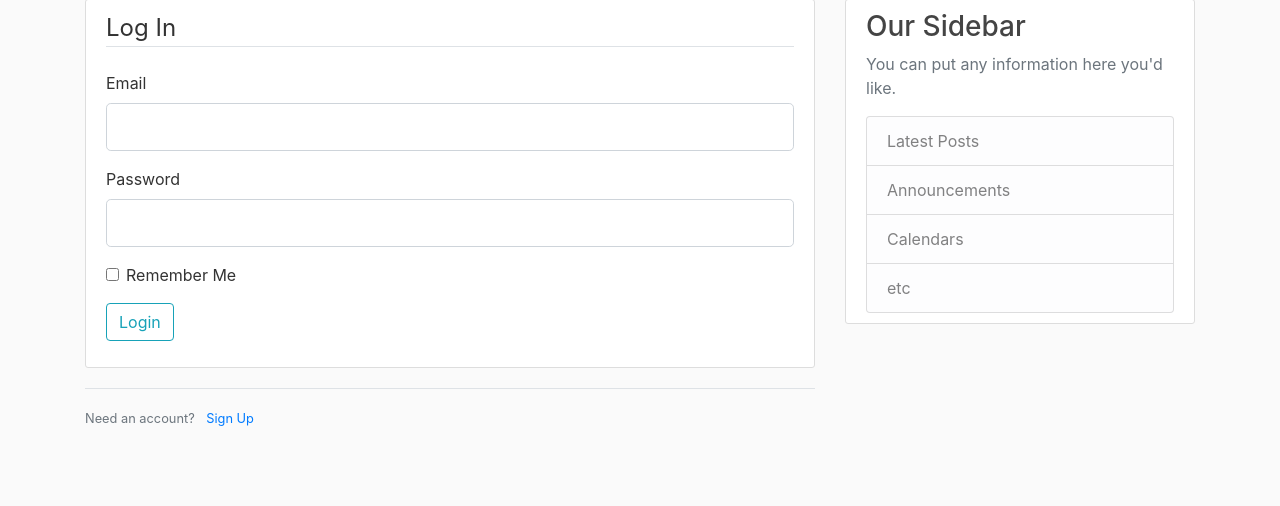
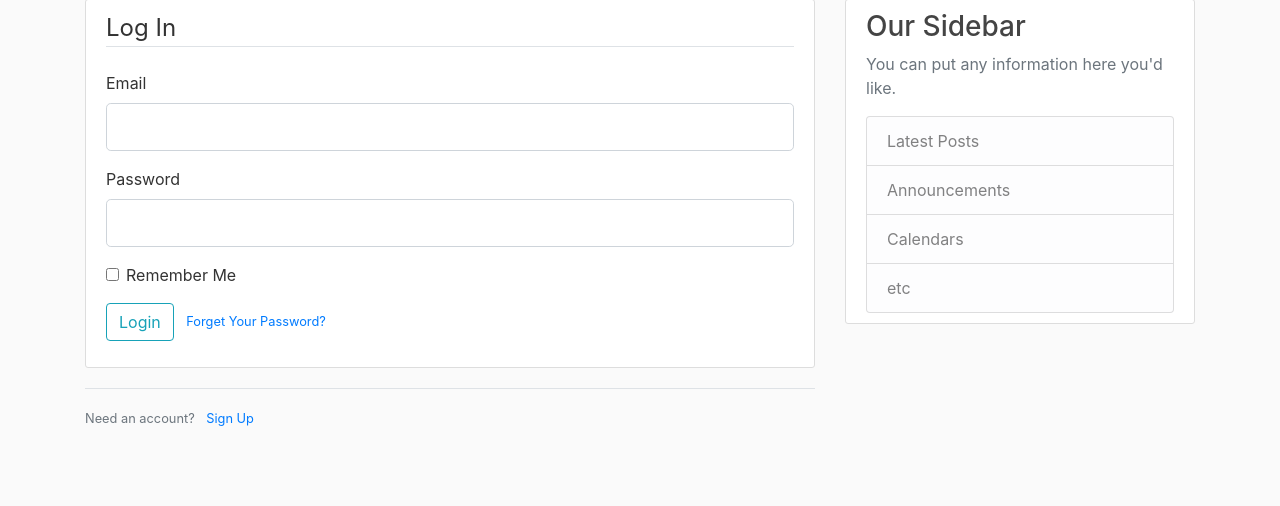
Before and after one commit to dmerc12/BankingApp, a Flask app: page / in a window 1280 px wide. Shown: the part 81-587 px from the top of the page. Run offline with Flask 2, Linux system fonts and the light colour scheme; some libraries are stand-ins or nearby versions.

Commit message:
reset password page visible now without an error, however one is thrown when form is submitted

```diff
--- a/PythonAPI/API/customers/routes.py
+++ b/PythonAPI/API/customers/routes.py
@@ -34,14 +34,15 @@ def register():
     return render_template("register.html", title="Register", form=register_form)
 
 @users.route("/")
-@users.route("/login")
+@users.route("/login", methods=["GET", "POST"])
 def login():
     if current_user.is_authenticated:
         return redirect(url_for('home'))
     form = LoginForm()
     if form.validate_on_submit():
         email = form.email.data
-        user = customer_sao.service_get_customer_by_email(email)
+        password = bcrypt.generate_password_hash(form.password.data).decode("utf-8")
+        user = customer_sao.service_login(email, password)
         if user and bcrypt.check_password_hash(user.password, form.password.data):
             login_user(user, remember=form.remember.data)
             next_page = request.args.get('next')
--- a/PythonAPI/API/templates/login.html
+++ b/PythonAPI/API/templates/login.html
@@ -39,7 +39,9 @@
             <div class="form-group">
                 {{ form.submit(class="btn btn-outline-info") }}
                 <small class="text-muted ml-2">
-                    <a href="{{ url_for('customers.reset_request') }}"></a>
+                    <a href="{{ url_for('main.home') }}"></a>
+                    <a href="{{ url_for('customers.reset_request') }}">Forget Your Password?</a>
+
                 </small>
             </div>
         </form>
--- a/PythonAPI/API/templates/reset_request.html
+++ b/PythonAPI/API/templates/reset_request.html
@@ -8,7 +8,7 @@
                 <div class="form-group">
                     {{ form.email.label(class="form-control-label") }}
                     {% if form.email.errors %}
-                        {{ form.email(class=""form-control form-control-lg is-invalid") }}
+                        {{ form.email(class="form-control form-control-lg is-invalid") }}
                         <div class="invalid-feedback">
                             {% for error in form.email.errors %}
                             <span>{{ error }}</span>
```
